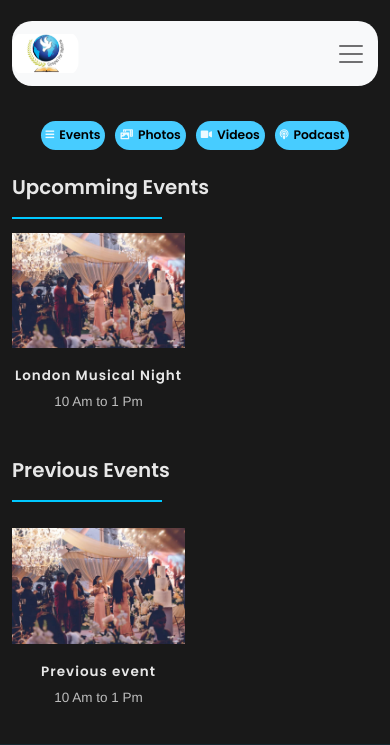
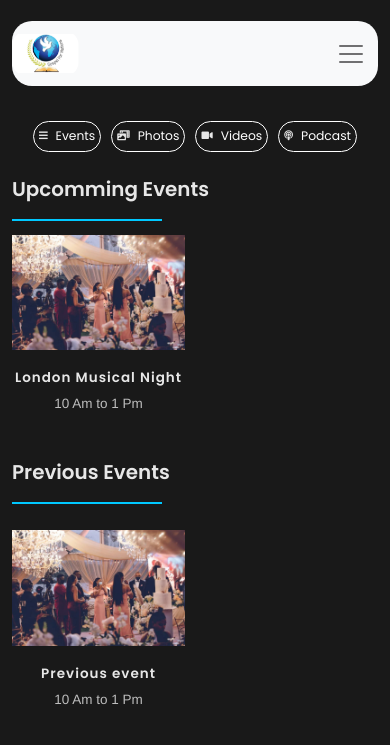
Before and after one commit to vishnuprasad404/gospelfornation, a Django app: page /events in a window 390 px wide. Shown: the top 745 px of the page. Run offline with Django 4.2, Linux system fonts and the light colour scheme; data comes from the database, SQL or seed files in the repository; some libraries are stand-ins or nearby versions.

Commit message:
event page updated

```diff
--- a/static/css/events.css
+++ b/static/css/events.css
@@ -18,9 +18,11 @@
 .container {
   padding-top: 1px;
 }
-.evt-container{
+
+.evt-container {
   padding: 20px;
 }
+
 .navbar {
   padding: 10px;
   border-radius: 10px;
@@ -155,12 +157,6 @@
     font-size: calc(.7rem + .5vw);
   }
 
-  .selection-btn:nth-child(1) {
-    background-color: #47CCFF;
-    border: none;
-    color: black;
-    font-weight: 600;
-  }
 }
 
 @media (max-width : 600px) {
@@ -253,7 +249,7 @@
   .fas {
     font-size: calc(.5rem + .5vw);
     margin: 0;
-    margin-right: 5px;
+    margin-right: 8px;
   }
 
   .heading {
```
